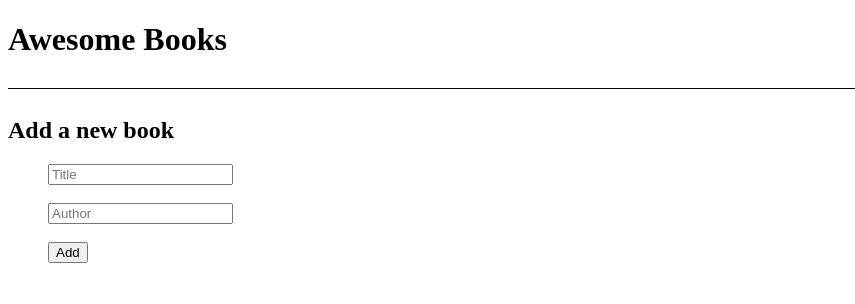
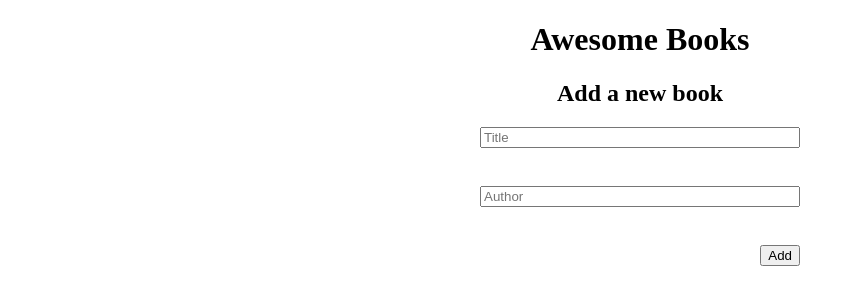
Before and after one commit to mrcbq/awesome-books, a website: page index.html in a window 1280 px wide. Shown: the whole page, without its empty margins (0-855 px from the left). Drawn offline with Linux system fonts and the light colour scheme.

Commit message:
Update main-styles.css
updated books container styles

Co-Authored-By: Marco Baquero <83478996+mrcbq@users.noreply.github.com>

```diff
--- a/css/main-styles.css
+++ b/css/main-styles.css
@@ -7,12 +7,9 @@ form *{
 }
 
 .book-list{
-    border-bottom: 1px black solid;
-    padding-bottom: 1vh;
-}
-
-#form-add_book{
-    padding-top: 1vh;
+    border-radius: 8px;
+    width: 50vw;
+    margin: 0 auto;
 }
 
 ul {
@@ -26,5 +23,24 @@ li {
 }
 
 #form {
-    padding-inline-start: 40px;
+    display: flex;
+    flex-direction: column;
+    justify-content: center;
+    gap: 10px;
+    width: 25vw;
+    margin: 0 auto;
 }
+
+#form button{
+    align-self: flex-end;
+}
+
+.book {
+    display: flex;
+    justify-content: space-between;
+    padding: 20px;
+  }
+
+  .main-title , .form-title {
+    text-align: center;
+  }
```
